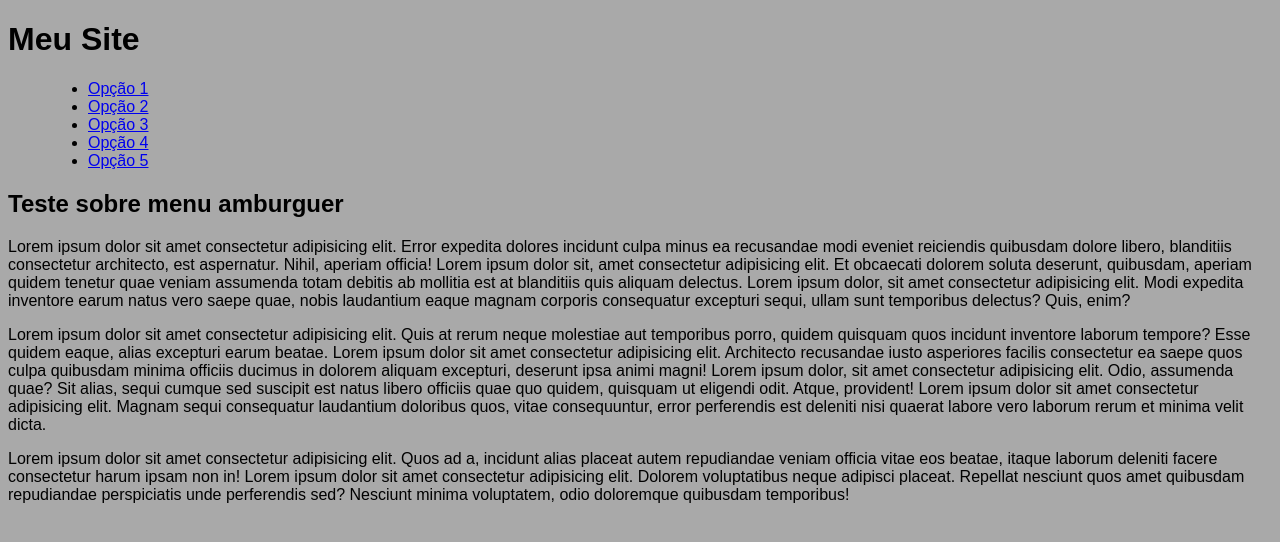
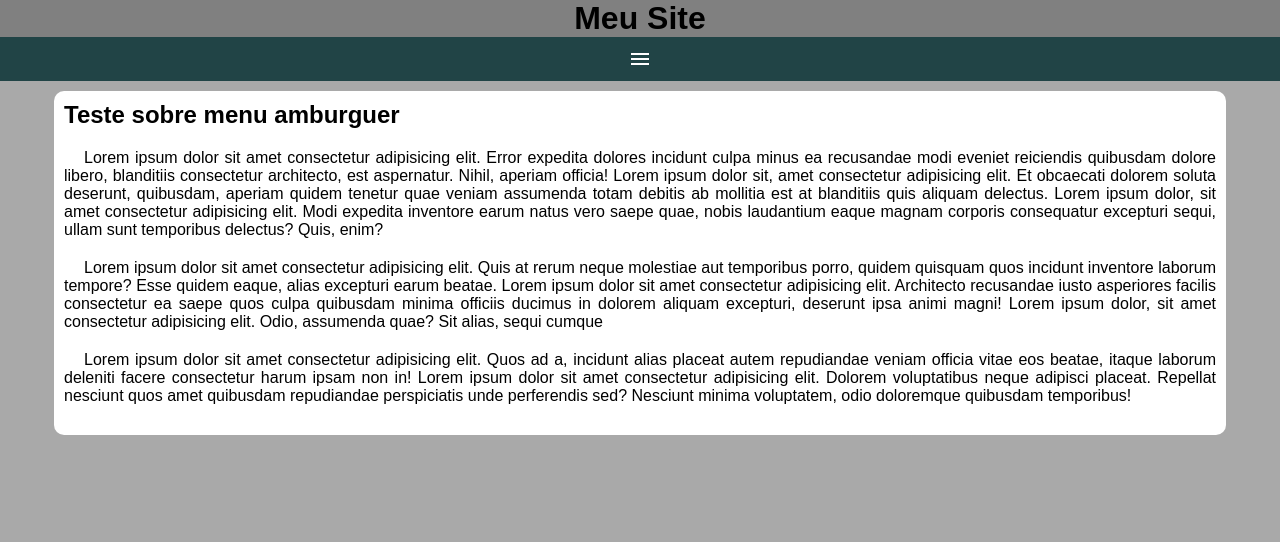
Before and after one commit to jeanmidlerrya/media_query, a plain HTML site: page mq005/index.html in a window 1280 px wide. Drawn offline with nearby package versions, Linux system fonts and the light colour scheme.

Commit message:
update mq005 html e css

```diff
--- a/mq005/estilos/style.css
+++ b/mq005/estilos/style.css
@@ -1,6 +1,72 @@
 @charset "UTF-8";
+
+* {
+    font-family: Arial, Helvetica, sans-serif;
+    margin: 0px;
+    padding: 0px;
+}
 
 body, HTML {
     background-color: darkgray;
-    font-family: Arial, Helvetica, sans-serif;
 }
+
+header {
+    background-color: gray;
+    text-align: center;
+}
+
+span#hamburguer {
+        background-color: rgb(33, 68, 70);
+        color: white;
+        padding: 10px;
+        display: block;
+        text-align: center;
+        cursor: pointer;
+}
+
+span#hamburguer:hover {
+        background-color: cadetblue;
+        color: black;
+}
+
+menu {
+    display: none;
+}
+
+menu > ul {
+    list-style-type: none;
+
+}
+
+menu > ul > li > a {
+    display: block;
+    padding: 10px;
+    text-decoration: none;
+    background-color: rgb(77, 75, 75);
+    color: white;
+    text-align: center;
+    border-top: 2px solid rgba(211, 211, 211, 0.699);
+}
+
+menu > ul > li > a:hover {
+    background-color: rgb(143, 139, 139);
+}
+
+main {
+    width: 90vw;
+    background-color: white;
+    margin: auto;
+    padding: 10px;
+    border-radius: 10px;
+    margin-top: 10px;
+}
+
+article > h2 {
+    padding-bottom: 20px;
+}
+
+article > p {
+    text-align: justify;
+    margin-bottom: 20px;
+    text-indent: 20px;
+}
--- a/mq005/index.html
+++ b/mq005/index.html
@@ -4,12 +4,14 @@
     <meta charset="UTF-8">
     <meta name="viewport" content="width=device-width, initial-scale=1.0">
     <title>Menu amburguer</title>
+    <link href="https://fonts.googleapis.com/css2?family=Material+Symbols+Outlined" rel="stylesheet"/>
     <link rel="stylesheet" href="estilos/style.css">
 </head>
 <body>
     <header>
         <h1>Meu Site</h1>
-        <menu>
+        <span id="hamburguer" class="material-symbols-outlined"  onclick="clickMenu()">menu</span>
+        <menu id="itens">
             <ul>
                 <li><a href="#">Opção 1</a></li>
                 <li><a href="#">Opção 2</a></li>
@@ -27,7 +29,7 @@
             </p>
 
             <p>
-                Lorem ipsum dolor sit amet consectetur adipisicing elit. Quis at rerum neque molestiae aut temporibus porro, quidem quisquam quos incidunt inventore laborum tempore? Esse quidem eaque, alias excepturi earum beatae. Lorem ipsum dolor sit amet consectetur adipisicing elit. Architecto recusandae iusto asperiores facilis consectetur ea saepe quos culpa quibusdam minima officiis ducimus in dolorem aliquam excepturi, deserunt ipsa animi magni! Lorem ipsum dolor, sit amet consectetur adipisicing elit. Odio, assumenda quae? Sit alias, sequi cumque sed suscipit est natus libero officiis quae quo quidem, quisquam ut eligendi odit. Atque, provident! Lorem ipsum dolor sit amet consectetur adipisicing elit. Magnam sequi consequatur laudantium doloribus quos, vitae consequuntur, error perferendis est deleniti nisi quaerat labore vero laborum rerum et minima velit dicta.
+                Lorem ipsum dolor sit amet consectetur adipisicing elit. Quis at rerum neque molestiae aut temporibus porro, quidem quisquam quos incidunt inventore laborum tempore? Esse quidem eaque, alias excepturi earum beatae. Lorem ipsum dolor sit amet consectetur adipisicing elit. Architecto recusandae iusto asperiores facilis consectetur ea saepe quos culpa quibusdam minima officiis ducimus in dolorem aliquam excepturi, deserunt ipsa animi magni! Lorem ipsum dolor, sit amet consectetur adipisicing elit. Odio, assumenda quae? Sit alias, sequi cumque
             </p>
 
             <p>
@@ -36,5 +38,16 @@
 
         </article>
     </main>
+
+    <script>
+        function clickMenu() {
+            if (itens.style.display == 'block') {
+                itens.style.display = 'none'
+            } else {
+                itens.style.display = 'block'
+            }
+        }
+    </script>
+
 </body>
 </html>
```
